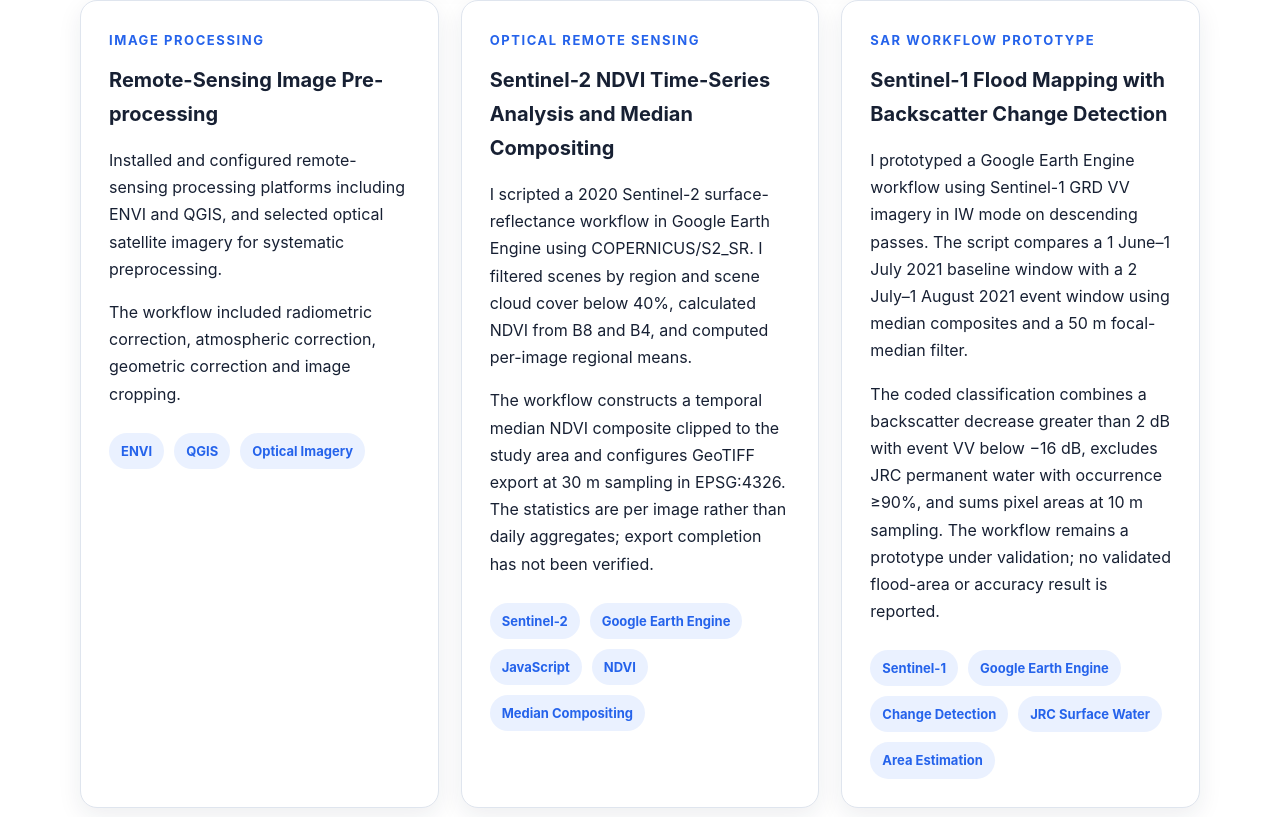
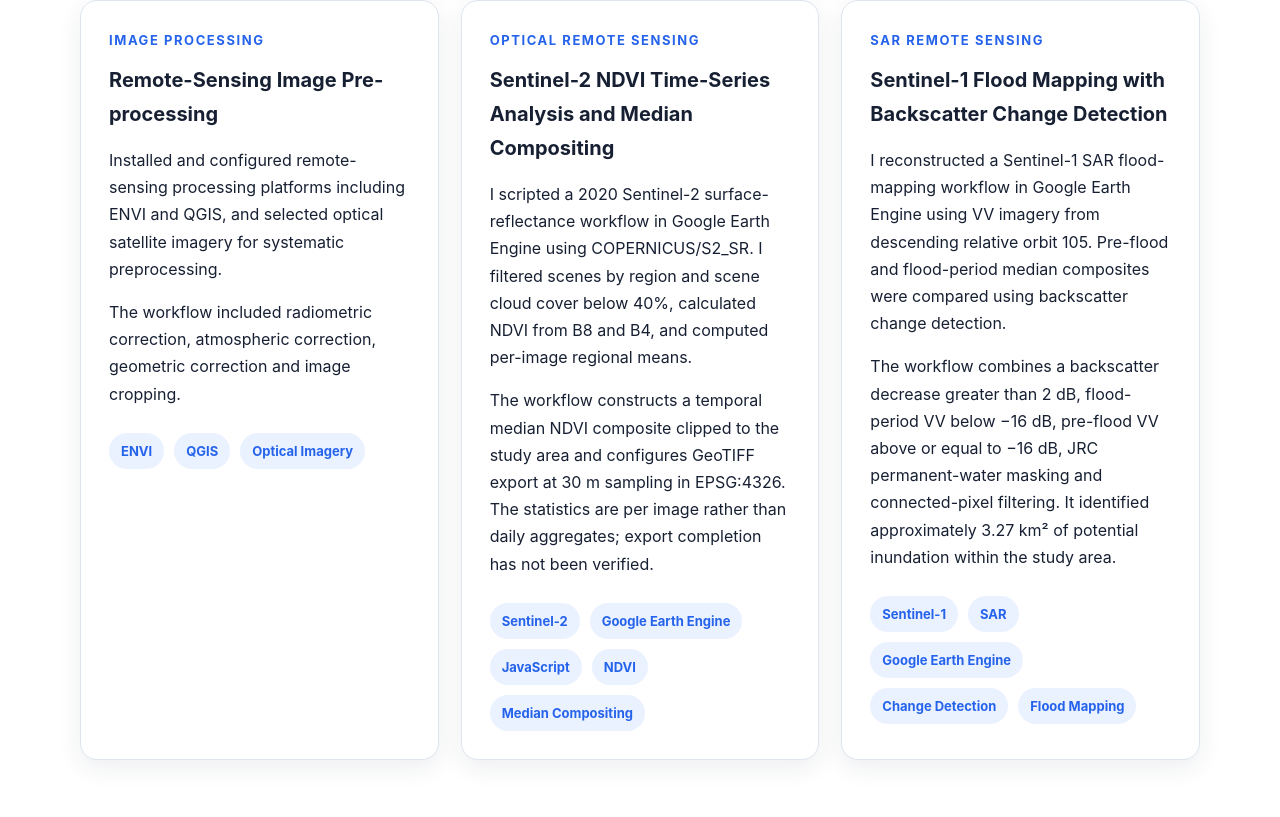
Before and after one commit to OceanTian1/OceanTian1.github.io, a plain HTML site: page index.html in a window 1280 px wide. Shown: the part 3063-3880 px from the top of the page. Drawn offline with Linux system fonts and the light colour scheme.

Commit message:
Update index.html
Link flood monitoring project to GitHub

```diff
--- a/index.html
+++ b/index.html
@@ -361,19 +361,44 @@
 
 
                     <!-- Project 3 -->
-                    <article class="project-card" id="flood-project">
-                        <p class="project-category">SAR Workflow Prototype</p>
-                        <h3>Sentinel-1 Flood Mapping with Backscatter Change Detection</h3>
-                        <p>I prototyped a Google Earth Engine workflow using Sentinel-1 GRD VV imagery in IW mode on descending passes. The script compares a 1 June–1 July 2021 baseline window with a 2 July–1 August 2021 event window using median composites and a 50 m focal-median filter.</p>
-                        <p>The coded classification combines a backscatter decrease greater than 2 dB with event VV below −16 dB, excludes JRC permanent water with occurrence ≥90%, and sums pixel areas at 10 m sampling. The workflow remains a prototype under validation; no validated flood-area or accuracy result is reported.</p>
-                        <div class="technology-list">
-                            <span>Sentinel-1</span>
-                            <span>Google Earth Engine</span>
-                            <span>Change Detection</span>
-                            <span>JRC Surface Water</span>
-                            <span>Area Estimation</span>
-                        </div>
-                    </article>
+                    <a
+    class="project-card project-link"
+    id="flood-project"
+    href="https://github.com/OceanTian1/flood-spatiotemporal-monitoring"
+    target="_blank"
+    rel="noopener noreferrer"
+>
+    <p class="project-category">
+        SAR Remote Sensing
+    </p>
+
+    <h3>
+        Sentinel-1 Flood Mapping with Backscatter Change Detection
+    </h3>
+
+    <p>
+        I reconstructed a Sentinel-1 SAR flood-mapping workflow
+        in Google Earth Engine using VV imagery from descending
+        relative orbit 105. Pre-flood and flood-period median
+        composites were compared using backscatter change detection.
+    </p>
+
+    <p>
+        The workflow combines a backscatter decrease greater than
+        2 dB, flood-period VV below −16 dB, pre-flood VV above
+        or equal to −16 dB, JRC permanent-water masking and
+        connected-pixel filtering. It identified approximately
+        3.27 km² of potential inundation within the study area.
+    </p>
+
+    <div class="technology-list">
+        <span>Sentinel-1</span>
+        <span>SAR</span>
+        <span>Google Earth Engine</span>
+        <span>Change Detection</span>
+        <span>Flood Mapping</span>
+    </div>
+</a>
 
                 </div>
 
```
